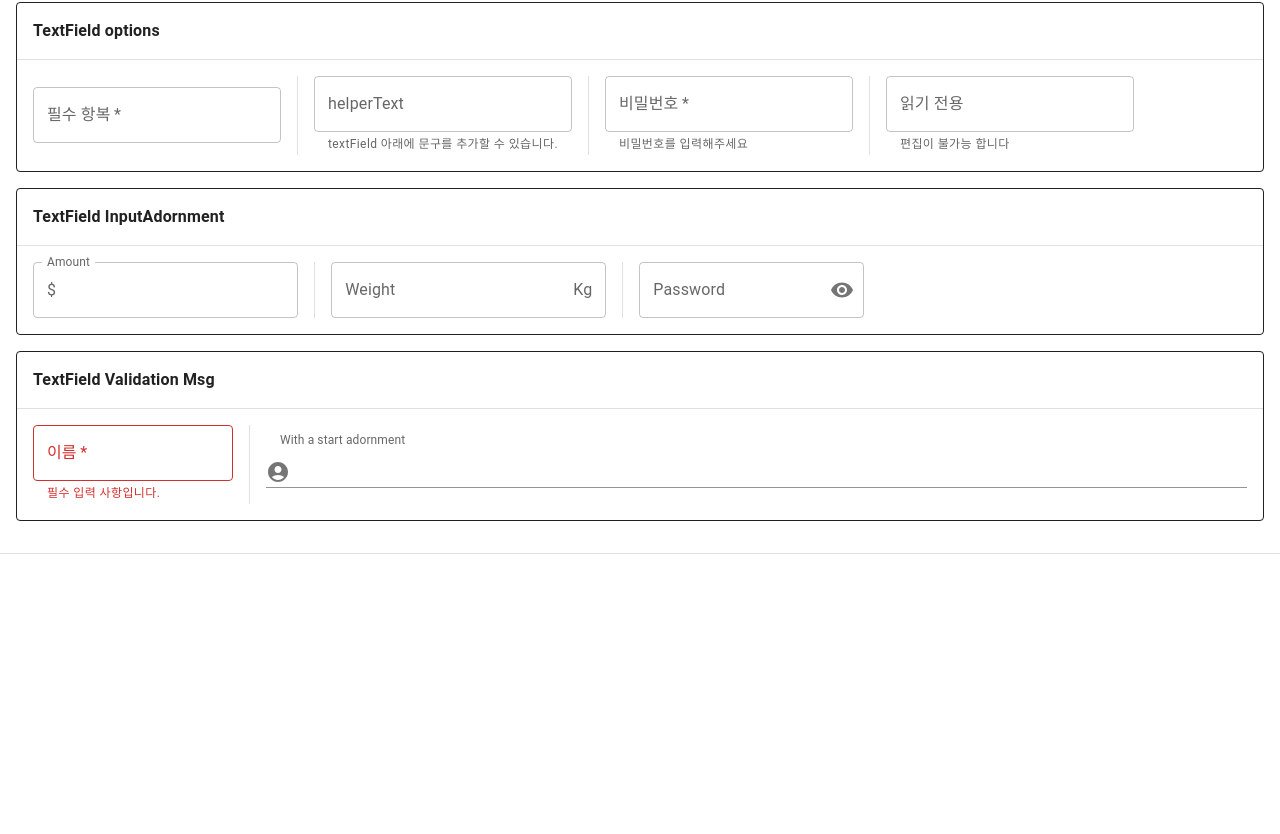
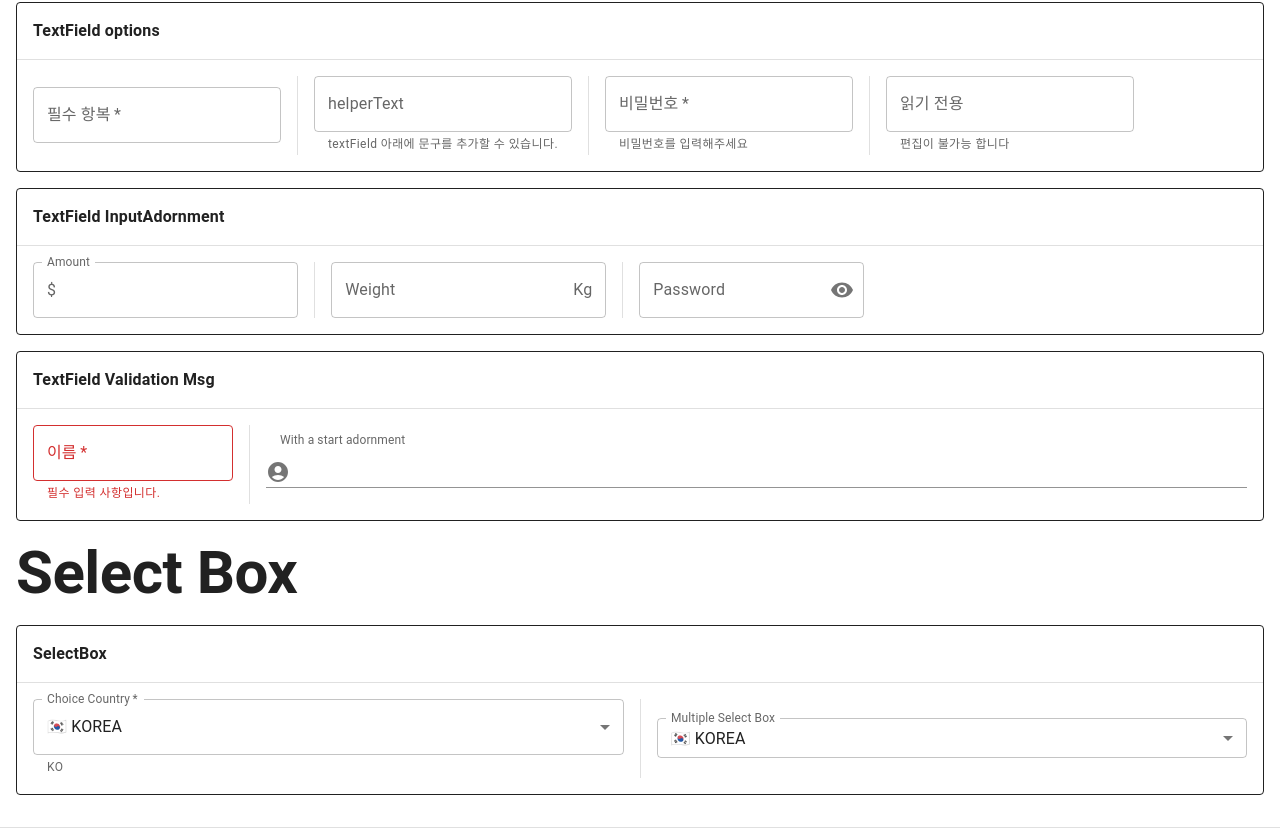
Before and after one commit to Seogun95/mui_prac, a React (Create React App) app: page / in a window 1280 px wide. Shown: the part 2812-3646 px from the top of the page. Before the commit the page ends 3398 px from the top, so only its background shows below. Built offline with nearby package versions, Linux system fonts and the light colour scheme.

Commit message:
feat: select Box

```diff
--- /dev/null
+++ b/src/components/MuiSelect.jsx
@@ -0,0 +1,68 @@
+import React, { useState } from 'react';
+import { TextField, Typography, MenuItem } from '@mui/material';
+import { MuiButtonContainer } from './button/MuiButtonContainer';
+
+/**
+ * -----------------------------
+ *
+ * -----------------------------
+ * 사용자가 "KO,US,RU"와 같이 여러 개의 옵션을 선택한 경우 e.target.value는 "KO,US,RU"와 같은 문자열이 됩니다.
+ * 따라서 v.split(',')은 사용자가 선택한 여러 개의 옵션들을 쉼표(,)를 기준으로 분리하여 배열로 변환하는 작업을 수행하는 것입니다. 이렇게 변환된 배열은 setCountries를 통해 countries 상태로 업데이트되며,
+ * 이를 통해 사용자가 선택한 여러 개의 옵션들이 저장되고 표시되게 됩니다.
+ *
+ */
+
+export const MuiSelect = () => {
+  const [country, setCountry] = useState('KO');
+  const [countries, setCountries] = useState(['KO']);
+  const handleChangeCountry = e => {
+    setCountry(e.target.value);
+  };
+
+  console.log(countries);
+
+  const handleChangeCountries = e => {
+    const v = e.target.value;
+    setCountries(typeof v === 'string' ? v.split(',') : v);
+  };
+
+  return (
+    <>
+      <Typography variant="h2" fontWeight="bold" margin={2}>
+        Select Box
+      </Typography>
+
+      <MuiButtonContainer text={'SelectBox'}>
+        <TextField
+          label="Choice Country"
+          select
+          required
+          value={country}
+          onChange={handleChangeCountry}
+          helperText={country ?? country}
+          sx={{ width: '50%' }}
+        >
+          <MenuItem value="KO">🇰🇷 KOREA</MenuItem>
+          <MenuItem value="US">🇺🇸 USA</MenuItem>
+          <MenuItem value="RU">🇷🇺 RUSSIA</MenuItem>
+        </TextField>
+
+        {/* 다중 선택 */}
+        <TextField
+          label="Multiple Select Box"
+          select
+          value={countries}
+          onChange={handleChangeCountries}
+          SelectProps={{ multiple: true }}
+          color="primary"
+          size="small"
+          sx={{ width: '50%' }}
+        >
+          <MenuItem value="KO">🇰🇷 KOREA</MenuItem>
+          <MenuItem value="US">🇺🇸 USA</MenuItem>
+          <MenuItem value="RU">🇷🇺 RUSSIA</MenuItem>
+        </TextField>
+      </MuiButtonContainer>
+    </>
+  );
+};
--- a/src/components/MuiTextField.jsx
+++ b/src/components/MuiTextField.jsx
@@ -114,7 +114,7 @@ export const MuiTextField = () => {
         />
 
         <FormControl fullWidth>
-          <InputLabel htmlFor="input-with-icon-adornment" textAlign="left">
+          <InputLabel htmlFor="input-with-icon-adornment">
             With a start adornment
           </InputLabel>
           <Input
--- a/src/components/index.jsx
+++ b/src/components/index.jsx
@@ -1,3 +1,4 @@
 export * from './button/MuiButton';
 export * from './MuiTypography';
 export * from './MuiTextField';
+export * from './MuiSelect';
--- a/src/pages/Basic.jsx
+++ b/src/pages/Basic.jsx
@@ -1,6 +1,7 @@
 import Typography from '@mui/material/Typography';
 import Divider from '@mui/material/Divider';
 import { MuiButton, MuiTypography, MuiTextField } from 'components';
+import { MuiSelect } from '../components/MuiSelect';
 
 export const Basic = () => {
   return (
@@ -8,6 +9,7 @@ export const Basic = () => {
       <MuiTypography />
       <MuiButton />
       <MuiTextField />
+      <MuiSelect />
       <Divider sx={{ marginY: '2rem' }} />
     </div>
   );
```
